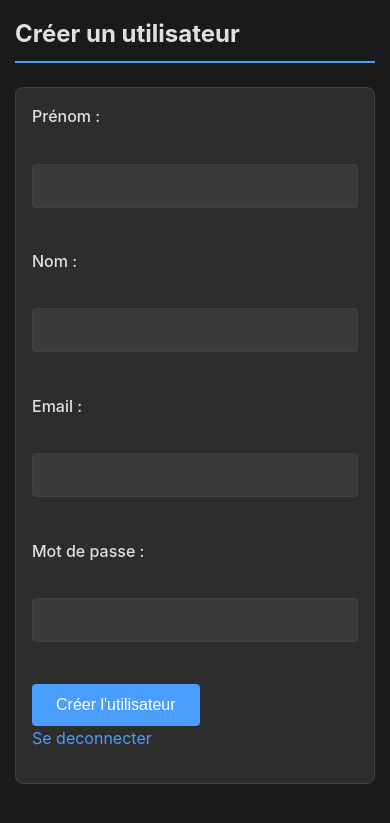
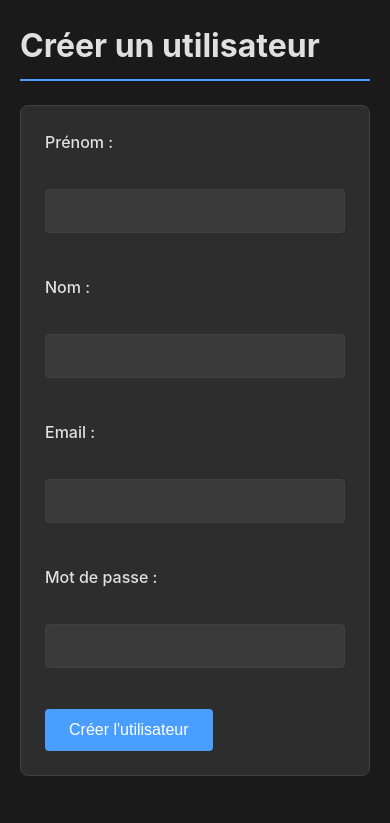
Before and after one commit to AilesVax/Exercice-PO, a PHP site: page /app/views/user/register.php in a window 390 px wide. Shown: the top 823 px of the page. Run offline with PHP 8.4, Linux system fonts and the light colour scheme.

Commit message:
commentaire

```diff
--- a/app/public/css/style.css
+++ b/app/public/css/style.css
@@ -216,25 +216,3 @@ p[style*="color: red"] {
     color: #ff6b6b !important;
     margin-bottom: 24px;
 }
-
-@media (max-width: 768px) {
-    body {
-        padding: 15px;
-    }
-
-    h1 {
-        font-size: 24px;
-    }
-
-    form {
-        padding: 16px;
-    }
-
-    table {
-        font-size: 14px;
-    }
-
-    th, td {
-        padding: 12px;
-    }
-}
--- a/app/views/activity/index.php
+++ b/app/views/activity/index.php
@@ -55,6 +55,8 @@
         <button type="submit">Créer</button>
     </form>
 <?php endif; ?>
-
+<a href="/MVC/reservation">Reservation</a>
+<br>
+<p><a href="user/logout">Se deconnecter</a></p>
 </body>
 </html>
--- a/app/views/reservation/index.php
+++ b/app/views/reservation/index.php
@@ -17,5 +17,7 @@
         <a href="/MVC/reservation/show/<?= $reserve['id'] ?>">Voir détails</a>
     <?php endif; ?>
 <?php endforeach; ?>
+<br>
+<a href="/MVC/activity">Liste des activitées</a>
 </body>
 </html>
--- a/app/views/user/login.php
+++ b/app/views/user/login.php
@@ -27,6 +27,7 @@
 
 <?php if (!empty($user)) : ?>
     <h2>Bienvenue <?= htmlspecialchars($user['prenom']) ?> <?= htmlspecialchars($user['nom']) ?> !</h2>
+     <a href="/MVC/activity">Liste des activitées</a>
 <?php endif; ?>
 </body>
 </html>
--- a/app/views/user/register.php
+++ b/app/views/user/register.php
@@ -25,7 +25,7 @@
     <input type="password" name="motdepasse" id="password" required><br><br>
 
     <button type="submit">Créer l'utilisateur</button>
-<p><a href="logout">Se deconnecter</a></p>
+
 </form>
 
 <?php if (!empty($users)) : ?>
```
Also changed, not shown: app/controllers/ReservationController.php (+8 -4 lines), app/controllers/UserController.php (+6 -2 lines), app/models/ReservationModel.php (+11 -7 lines), app/models/UserModel.php (+5 -14 lines).
